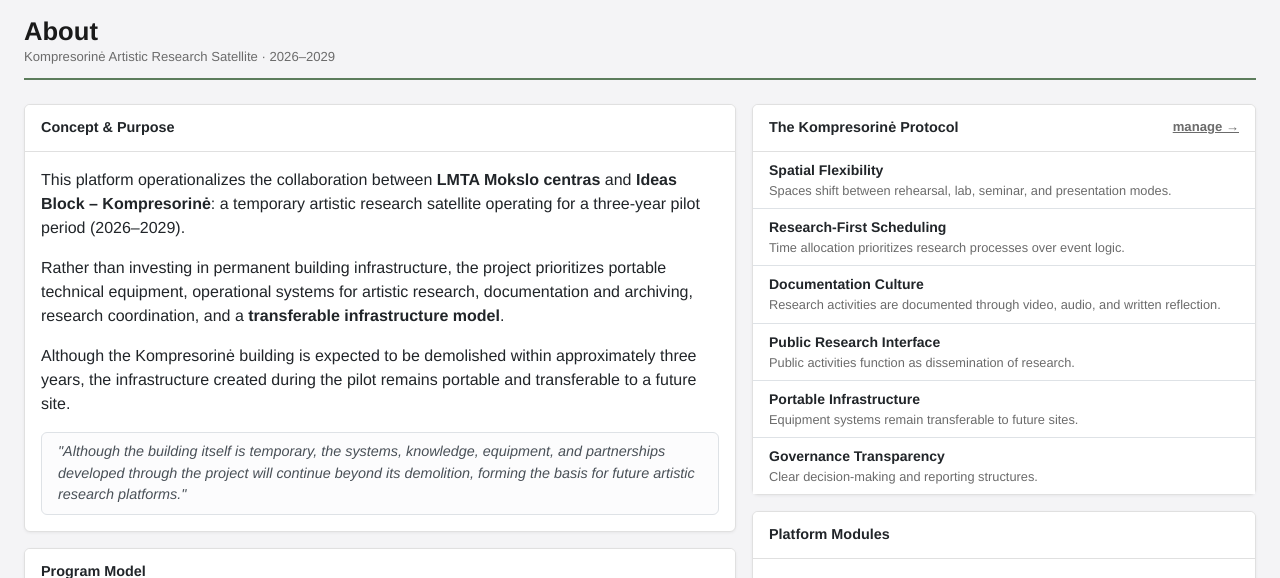
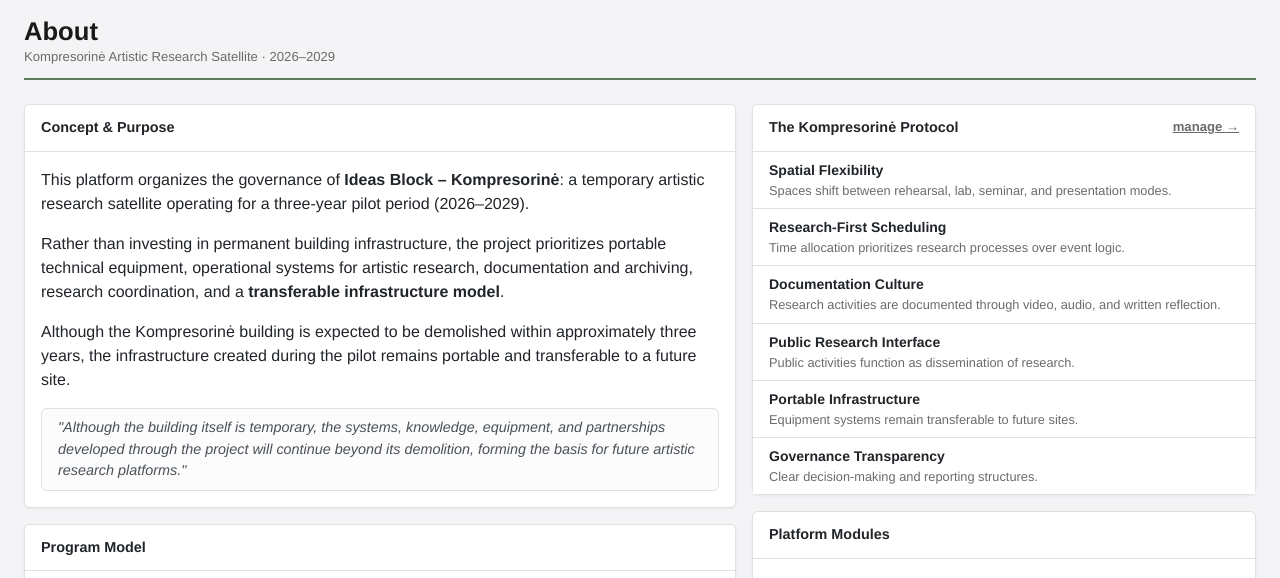
Before and after one commit to iorobertob/ideas-block-org, a Flask app: page /about in a window 1280 px wide. Shown: the part 52-630 px from the top of the page. Run offline with Flask 3, Linux system fonts and the light colour scheme; a user stored in the database is signed in.

Commit message:
edited about

```diff
--- a/app/templates/about.html
+++ b/app/templates/about.html
@@ -12,7 +12,7 @@
     <div class="card mb-3">
       <div class="card-header">Concept &amp; Purpose</div>
       <div class="card-body">
-        <p>This platform operationalizes the collaboration between <strong>LMTA Mokslo centras</strong> and <strong>Ideas Block – Kompresorinė</strong>: a temporary artistic research satellite operating for a three-year pilot period (2026–2029).</p>
+        <p>This platform organizes the governance of <strong>Ideas Block – Kompresorinė</strong>: a temporary artistic research satellite operating for a three-year pilot period (2026–2029).</p>
         <p>Rather than investing in permanent building infrastructure, the project prioritizes portable technical equipment, operational systems for artistic research, documentation and archiving, research coordination, and a <strong>transferable infrastructure model</strong>.</p>
         <p>Although the Kompresorinė building is expected to be demolished within approximately three years, the infrastructure created during the pilot remains portable and transferable to a future site.</p>
         <div class="alert alert-light border py-2 px-3 mb-0" style="font-style:italic;font-size:0.9rem">
```
